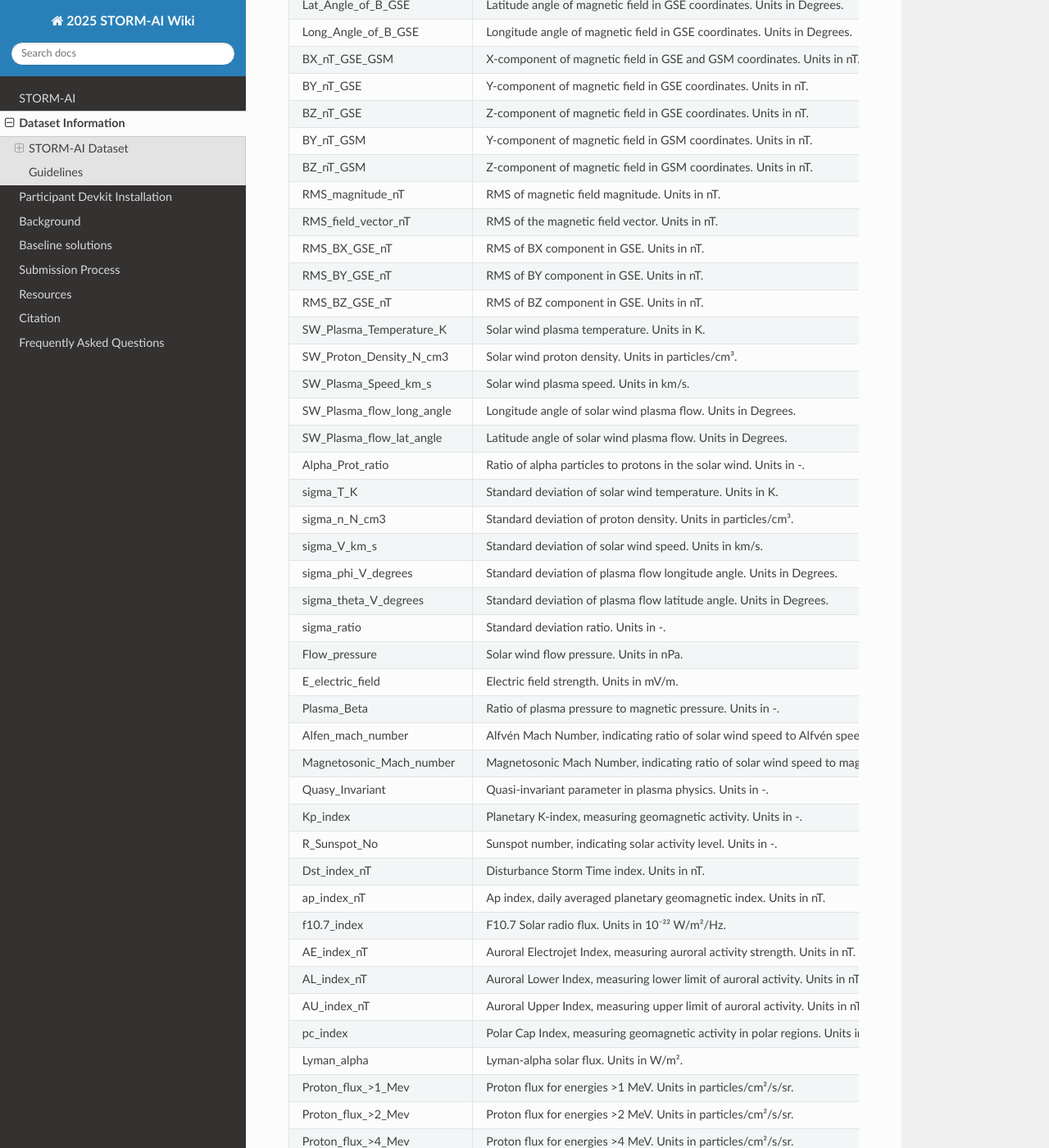
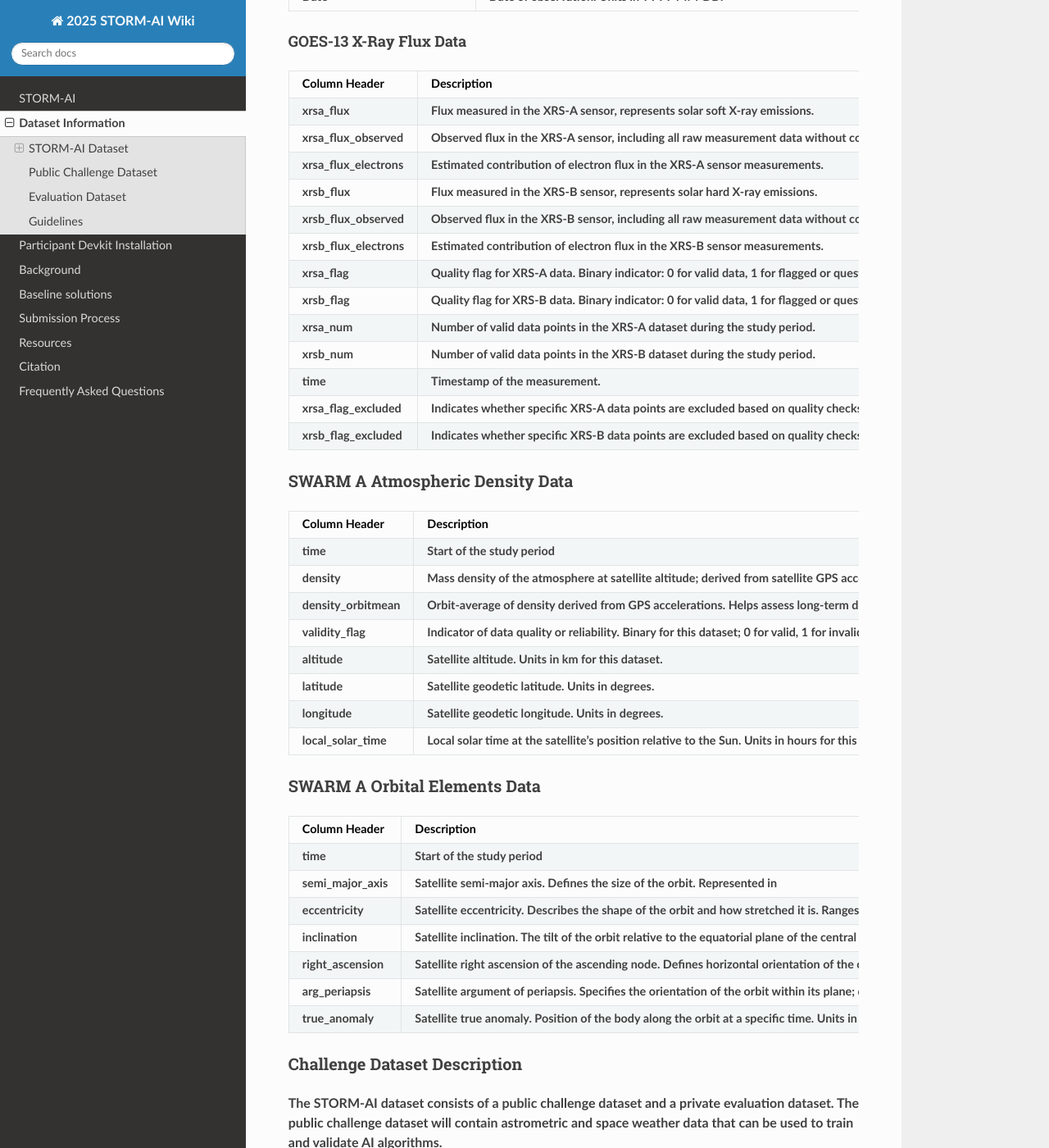
Before and after one commit to olgupila/STORM-AI-devkit-2025, a Sphinx documentation site: the page built from docs/dataset.md, in a window 1280 px wide and 1400 px high, scrolled down 3352 px. Shown: the whole window at 82% size. Built offline with Sphinx 7.4.7 and the Read the Docs theme 3.1.0, drawn with Linux system fonts in a browser that asks for light colours; pages that are not in the unit, such as notebooks, are missing from menus; some of the changed text lies outside the part shown.

Commit message:
dataset update

```diff
--- a/docs/dataset.md
+++ b/docs/dataset.md
@@ -10,13 +8,13 @@
 
 ### Warmup Dataset
 
-The [warmup dataset](https://www.dropbox.com/scl/fo/nz1j92xpr6eet3fa5mx5i/ADMYs2zfr3dvxJ-FFd5dmM8?rlkey=tem27v1d2raf2nnlcq6cd49ev&st=sty6ggo3&dl=0) for participants was released on November 15, 2024.
+The [warmup dataset](https://www.dropbox.com/scl/fo/nz1j92xpr6eet3fa5mx5i/ADMYs2zfr3dvxJ-FFd5dmM8?rlkey=tem27v1d2raf2nnlcq6cd49ev&st=fsolhozv&dl=0) for participants was released on November 15, 2024.
 
 Participants should use this subset of the STORM-AI data to become familiar with the phenomenology and formats they will be asked to use during Phase 1 of the competition. The warmup dataset consists of:
 * <b>OMNI2_112613_012420.csv</b>: Space weather information, collected by NASA Space Flight Goddard Center
-* <b>g13_112613_012420.csv</b>: X-Ray flux information, collected by NOAA'S GOES-13 satellite
-* <b>SWARMA_DNS_POD_0012414_012420.csv</b>: Time series orbit average density values collected by ESA'S SWARM A satellite
-* <b>SWARMA_POD_RN_0012414_012420.csv</b>: Positions and orbit parameters for ESA's SWARM A satellite
+* <b>G13_112613_012420.csv</b>: X-Ray flux information, collected by NOAA'S GOES-13 satellite
+* <b>SWARMA_DNS_POD_0012414_012720.csv</b>: Time series orbit average density values collected by ESA'S SWARM A satellite
+* <b>SWARMA_POD_RD_-01282014-01272020.csv/b>: Orbital elements for ESA's SWARM A satellite
 
 Your objective is to design a model that, given a spacecraft's initial state and 60 days of space weather and X-Ray flux information directly preceding that state, can predict the next 3 days of atmospheric density values the spacecraft will observe.
 
@@ -27,50 +25,13 @@
 
 Your model should then predict the sequence of orbit-averaged atmospheric density values that the spacecraft will observe in the future. This prediction must span a period of 3 days directly following the timestamp of the initial satellite location.
 
-Therefore, the timestamps in the space weather (OMNI2) and X-Ray flux (G13) information CSV files begin 60 days prior to the timestamps of the orbits and densities in the SWARM A data files, and the last timestamp in the SWARM A data files is 3 days past the last timestamp in the OMNI2 and G13 data.
-
 Some recommendations:
 * You may take the 63-day 'test-case' cycle from anywhere in the provided warmup data files to get familiar with the objective of the competition.
-* We recommend reviewing the Challenge Dataset Description below for more details on the challenge and warmup dataset. This includes exploring the column headers and data type descriptions.
-* Be mindful of dataset units and representations! The warmup data should help get you in this mindset.
-
-### Challenge Dataset Description
-
-The STORM-AI dataset consists of a public challenge dataset and a private evaluation dataset. The public challenge dataset contains astrometric and space weather data that can be used to train and validate AI algorithms.
-
-#### Astrometric Data
-The astrometric data contains the measured atmospheric density along the trajectories of multiple satellites, each of the satellites operating with different mission objectives and equipped with different propulsion capabilities. The data is provided at a minimum 1-hour temporal resolution, and consists of the orbital elements, geographic positions, and atmospheric density measures of satellites. The figure below shows a snapshot of example challenge data for a single satellite.
-
-The [warmup dataset](https://www.dropbox.com/scl/fo/5pq4kens2baw71p6pr1aq/AFD4xBI92ZN5CHy1cDlJp1E?rlkey=me1bztt2pmitz8w7ss825scs1&st=jsy8omrb&dl=0) includes an example subsection of this space weather data collected from NASA's OMNI2 satellite, from November 26, 2013 to January 24, 2020.
-
-TODO: Replace img
-![alt text](example_data.png)
-
-A short description of each column header and description in the astrometric data is provided below:
-
-| Column Header  | Description |
-| ------------- | ------------- |
-| time  | Start of the study period  |
-| semi_major_axis | Satellite semi-major axis. Defines the size of the orbit. Represented in |
-| eccentricity | Satellite eccentricity. Describes the shape of the orbit and how stretched it is. Ranges from 0 (perfectly circular) to 1 (parabolic); values greater than 1 indicate a hyperbolic orbit. Units in km for this dataset. |
-| inclination | Satellite inclination. The tilt of the orbit relative to the equatorial plane of the central body; the angle between the orbital plane and the equatorial plane. An inclination of 0° indicates an orbit in the equatorial plane, while 90° represents a polar orbit (crossing over the poles). Units in degrees. |
-| right_ascension | Satellite right ascension of the ascending node. Defines horizontal orientation of the orbit; tilt of the orbit relative to the equatorial plane. Units in degrees. |
-| arg_periapsis | Satellite argument of periapsis. Specifies the orientation of the orbit within its plane; defines where the orbit’s closest approach occurs within the plane of the orbit. Units in degrees. |
-| true_anomaly | Satellite true anomaly. Position of the body along the orbit at a specific time. Units in degrees. |
-| density |  Mass density of the atmosphere at satellite altitude; derived from satellite GPS accelerations. Used to calculate aerodynamic drag, which affects orbit decay and may require drift control adjustments. Units in kg/m^3.  |
-| density_orbitmean  | Orbit-average of density derived from GPS accelerations. Helps assess long-term drag effects; used to decide if drift control maneuvers are needed due to accumulated orbital decay. Units in kg/m^3. |
-| validity_flag  | Indicator of data quality or reliability. Binary for this dataset; 0 for valid, 1 for invalid or unreliable. |
-| altitude  | Satellite altitude. Units in km for this dataset.  |
-| latitude  | Satellite geodetic latitude. Units in degrees.   |
-| longitude  | Satellite geodetic longitude. Units in degrees. |
-| local_solar_time | Local solar time at the satellite’s position relative to the Sun. Units in hours for this dataset. |
+* We recommend reviewing the data column header descriptions below for more details on the challenge and warmup dataset. This includes exploring the column headers and data type descriptions.
+* Be mindful of dataset units and representations! The warmup data should help get you into this mindset.
 
 
-#### Space Weather Data
-
-In addition, the public challenge dataset contains collected information on amagnetic field, plasma, indices, particles, and several derived parameters provided by the NASA Goddard Space Flight Center. This information gives insight into atmospheric conditions.
-
-The [warmup data](https://www.dropbox.com/scl/fo/5pq4kens2baw71p6pr1aq/AFD4xBI92ZN5CHy1cDlJp1E?rlkey=me1bztt2pmitz8w7ss825scs1&st=jsy8omrb&dl=0) includes an example subsection of this space weather data collected from NASA's OMNI2 satellite, from November 26, 2013 to January 24, 2020.
+#### OMNI2 Space Weather Data
 
 | Column Header              | Description                                                                                           |
 |----------------------------|-------------------------------------------------------------------------------------------------------|
@@ -133,26 +94,59 @@
 | Flux_FLAG                  | Flag indicating quality of proton flux measurements. Units in -.                                     |
 | Date                       | Date of observation. Units in YYYY-MM-DD.                                                            |
 
-
-#### X-Ray Flux Data
-
-Lastly, the public challenge dataset includes X-Ray flux data collected from NOAA's GOES satellites. The figure below shows a snapshot of this data for a single satellite, GOES-10.
-
-TODO: Replace image
-![alt text](example_data.png)
+#### GOES-13 X-Ray Flux Data
+| Column Header            | Description                                                                                       |
+|---------------------------|---------------------------------------------------------------------------------------------------|
+| xrsa_flux                | Flux measured in the XRS-A sensor, represents solar soft X-ray emissions. |
+| xrsa_flux_observed       | Observed flux in the XRS-A sensor, including all raw measurement data without corrections.         |
+| xrsa_flux_electrons      | Estimated contribution of electron flux in the XRS-A sensor measurements.       |
+| xrsb_flux                | Flux measured in the XRS-B sensor, represents solar hard X-ray emissions. |
+| xrsb_flux_observed       | Observed flux in the XRS-B sensor, including all raw measurement data without corrections.         |
+| xrsb_flux_electrons      | Estimated contribution of electron flux in the XRS-B sensor measurements.      |
+| xrsa_flag                | Quality flag for XRS-A data. Binary indicator: 0 for valid data, 1 for flagged or questionable data. |
+| xrsb_flag                | Quality flag for XRS-B data. Binary indicator: 0 for valid data, 1 for flagged or questionable data. |
+| xrsa_num                 | Number of valid data points in the XRS-A dataset during the study period.                          |
+| xrsb_num                 | Number of valid data points in the XRS-B dataset during the study period.                          |
+| time                     | Timestamp of the measurement.                                                  |
+| xrsa_flag_excluded       | Indicates whether specific XRS-A data points are excluded based on quality checks. Binary flag.    |
+| xrsb_flag_excluded       | Indicates whether specific XRS-B data points are excluded based on quality checks. Binary flag.    |
 
 
+### SWARM A Atmospheric Density Data
 
-TODO: fix headers, description-- insert OMNI data headers here
-| Type Label  | Description |
+| Column Header  | Description |
 | ------------- | ------------- |
-| xrsa | Not station-keeping |
-| xrsb | Station-keeping using chemical propulsion system |
-| EK | Station-keeping using electric propulsion system |
-| HK | Station-keeping using hybrid propulsion system |
+| time  | Start of the study period  |
+| density |  Mass density of the atmosphere at satellite altitude; derived from satellite GPS accelerations. Used to calculate aerodynamic drag, which affects orbit decay and may require drift control adjustments. Units in kg/m^3.  |
+| density_orbitmean  | Orbit-average of density derived from GPS accelerations. Helps assess long-term drag effects; used to decide if drift control maneuvers are needed due to accumulated orbital decay. Units in kg/m^3. |
+| validity_flag  | Indicator of data quality or reliability. Binary for this dataset; 0 for valid, 1 for invalid or unreliable. |
+| altitude  | Satellite altitude. Units in km for this dataset.  |
+| latitude  | Satellite geodetic latitude. Units in degrees.   |
+| longitude  | Satellite geodetic longitude. Units in degrees. |
+| local_solar_time | Local solar time at the satellite’s position relative to the Sun. Units in hours for this dataset. |
 
 
-### Evaluation Dataset
+### SWARM A Orbital Elements Data
+
+| Column Header  | Description |
+| ------------- | ------------- |
+| time  | Start of the study period  |
+| semi_major_axis | Satellite semi-major axis. Defines the size of the orbit. Represented in |
+| eccentricity | Satellite eccentricity. Describes the shape of the orbit and how stretched it is. Ranges from 0 (perfectly circular) to 1 (parabolic); values greater than 1 indicate a hyperbolic orbit. Units in km for this dataset. |
+| inclination | Satellite inclination. The tilt of the orbit relative to the equatorial plane of the central body; the angle between the orbital plane and the equatorial plane. An inclination of 0° indicates an orbit in the equatorial plane, while 90° represents a polar orbit (crossing over the poles). Units in degrees. |
+| right_ascension | Satellite right ascension of the ascending node. Defines horizontal orientation of the orbit; tilt of the orbit relative to the equatorial plane. Units in degrees. |
+| arg_periapsis | Satellite argument of periapsis. Specifies the orientation of the orbit within its plane; defines where the orbit’s closest approach occurs within the plane of the orbit. Units in degrees. |
+| true_anomaly | Satellite true anomaly. Position of the body along the orbit at a specific time. Units in degrees. |
+
+
+### Challenge Dataset Description
+
+The STORM-AI dataset consists of a public challenge dataset and a private evaluation dataset. The public challenge dataset will contain astrometric and space weather data that can be used to train and validate AI algorithms.
+
+## Public Challenge Dataset
+The public challenge dataset will be released on December 16, 2024.
+
+## Evaluation Dataset
 The private evaluation dataset contains additional data that will be used to evaluate the performance of the participants' models. This private evaluation dataset consists of the trajectories and atmospheric density values of satellites not included in the public challenge dataset.
 
 ## Guidelines
```
Also changed, not shown: other parts of docs/dataset.md (+0 -2 lines).
